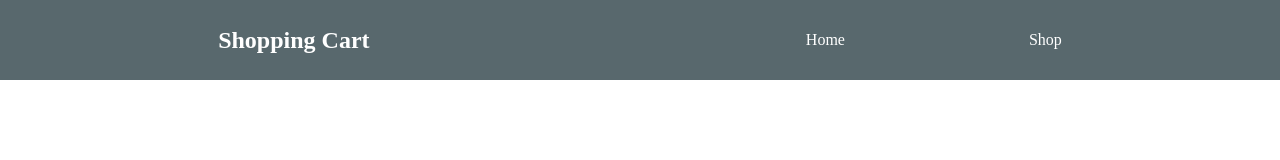
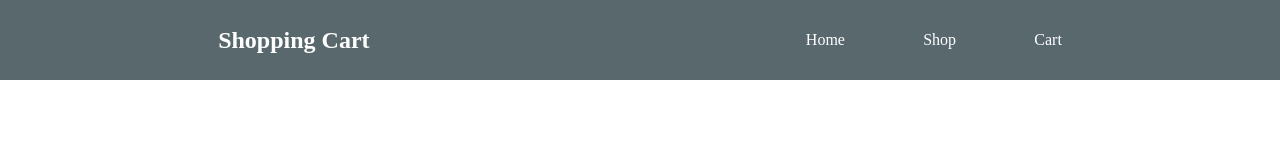
Before and after one commit to Luc-0/shopping-cart, a React (Create React App) app: page / in a window 1280 px wide. Shown: the top 160 px of the page. Built offline with nearby package versions, Linux system fonts and the light colour scheme.

Commit message:
Add cart link to navbar

```diff
--- a/src/components/NavBar.js
+++ b/src/components/NavBar.js
@@ -13,6 +13,9 @@ const NavBar = () => {
         <li>
           <Link to="/shop">Shop</Link>
         </li>
+        <li>
+          <Link to="/shop/cart">Cart</Link>
+        </li>
       </ul>
     </nav>
   );
```
